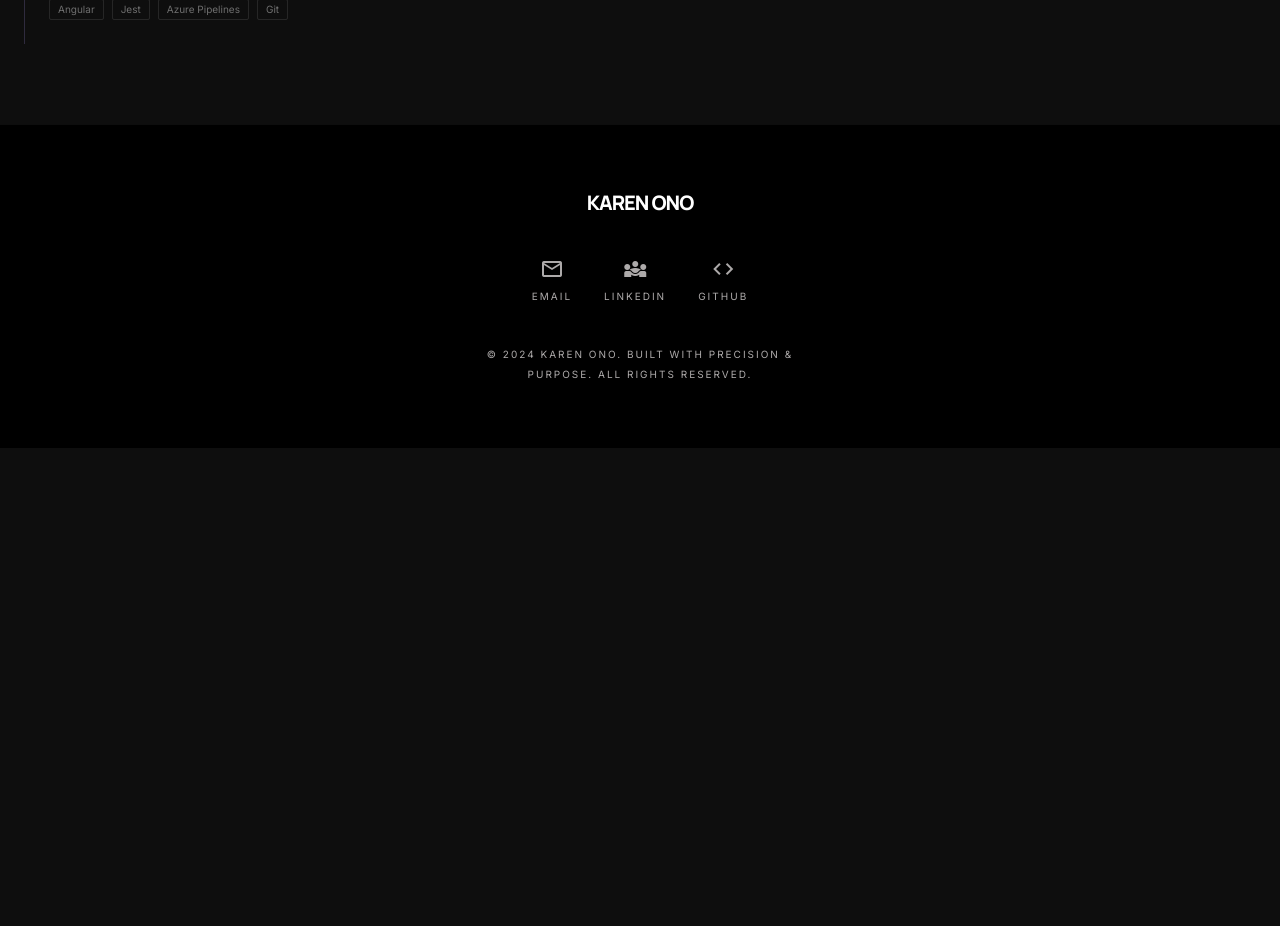
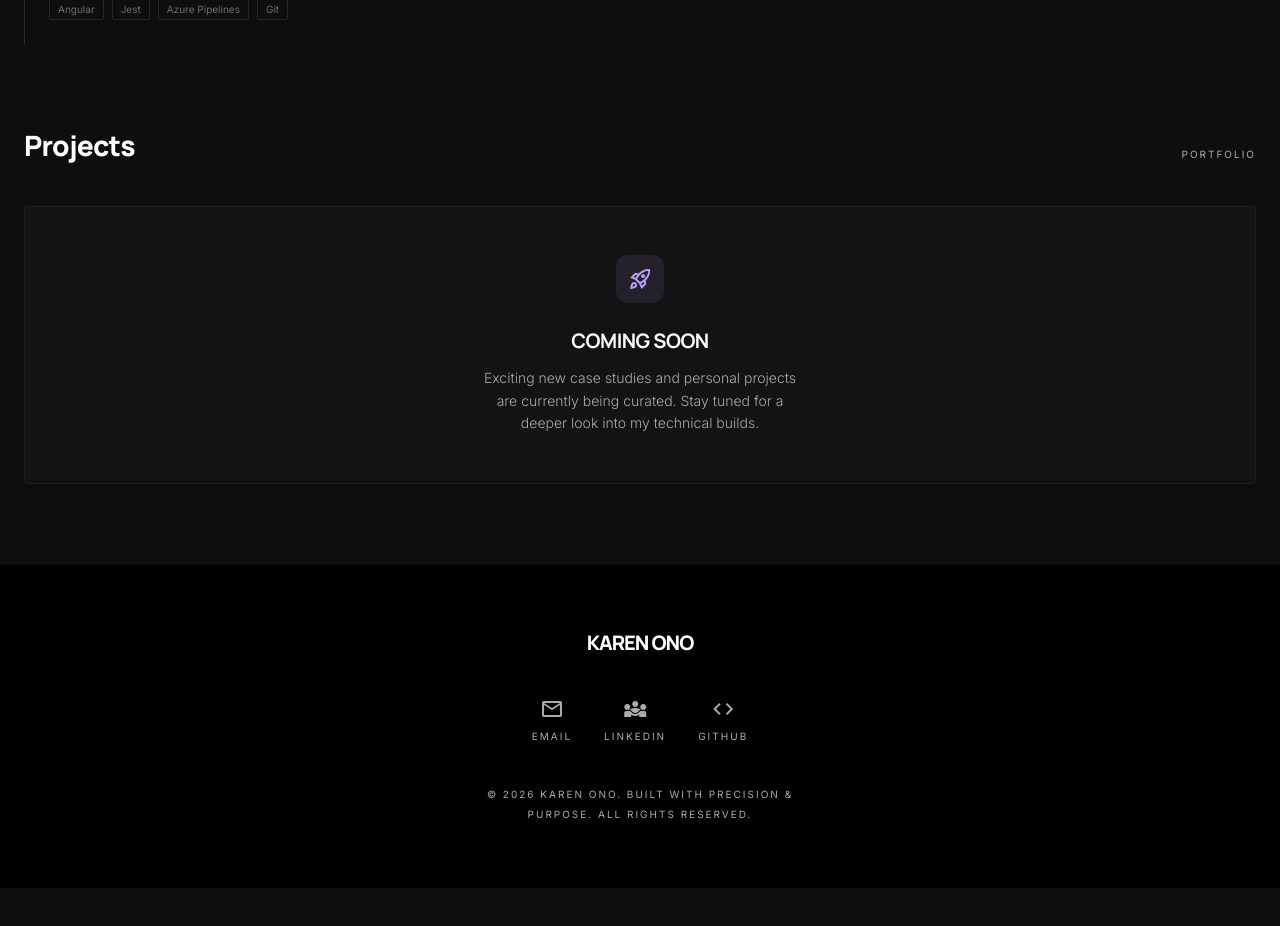
Before and after one commit to oonosan/web-portfolio, an Angular app: page / in a window 1280 px wide. Shown: the part 1980-2906 px from the top of the page. Before the commit the page ends 2556 px from the top, so only its background shows below. Built offline with nearby package versions, Linux system fonts and the light colour scheme.

Commit message:
Projects component

```diff
--- a/src/app/app.html
+++ b/src/app/app.html
@@ -39,6 +39,9 @@
   <!-- Professional Experience Section -->
   <experience></experience>
 
+  <!-- Projects Section -->
+  <projects></projects>
+
   <!-- Footer -->
   <contact></contact>
 </main>
--- a/src/app/app.ts
+++ b/src/app/app.ts
@@ -3,10 +3,11 @@ import { AboutMe } from "./about-me/about-me";
 import { TechStack } from "./tech-stack/tech-stack";
 import { Experience } from "./experience/experience";
 import { Contact } from "./contact/contact";
+import { Projects } from './projects/projects';
 
 @Component({
   selector: 'app-root',
-  imports: [AboutMe, TechStack, Experience, Contact],
+  imports: [AboutMe, TechStack, Experience, Contact, Projects],
   templateUrl: './app.html',
   styleUrl: './app.css'
 })
--- a/src/app/contact/contact.html
+++ b/src/app/contact/contact.html
@@ -35,6 +35,6 @@
     <p
       class="font-['Inter'] text-[10px] tracking-[0.2em] uppercase text-[#adaaaa] text-center max-w-xs leading-loose"
     >
-      © 2024 KAREN ONO. BUILT WITH PRECISION &amp; PURPOSE. ALL RIGHTS RESERVED.
+      © 2026 KAREN ONO. BUILT WITH PRECISION &amp; PURPOSE. ALL RIGHTS RESERVED.
     </p>
   </footer>
--- /dev/null
+++ b/src/app/projects/projects.html
@@ -0,0 +1,15 @@
+<section class="px-6 mb-20" id="projects">
+<div class="flex justify-between items-end mb-10">
+<h3 class="font-headline text-[1.75rem] font-extrabold tracking-tight">Projects</h3>
+<span class="font-label text-[10px] tracking-[0.2em] text-on-surface-variant pb-1">PORTFOLIO</span>
+</div>
+<div class="bg-surface-container-low border border-white/5 p-12 rounded-lg flex flex-col items-center text-center">
+<div class="w-12 h-12 bg-primary/10 rounded-full flex items-center justify-center mb-6">
+<span class="material-symbols-outlined text-primary">rocket_launch</span>
+</div>
+<h4 class="font-headline text-xl font-bold text-white mb-3 uppercase tracking-tight">Coming Soon</h4>
+<p class="text-on-surface-variant text-sm font-light leading-relaxed max-w-xs">
+            Exciting new case studies and personal projects are currently being curated. Stay tuned for a deeper look into my technical builds.
+        </p>
+</div>
+</section>
```
Also changed, not shown: src/app/projects/projects.ts (added, +9 -0 lines), src/app/projects/projects.css (added), 1 other file (tests, documents, lock files or other folders).
